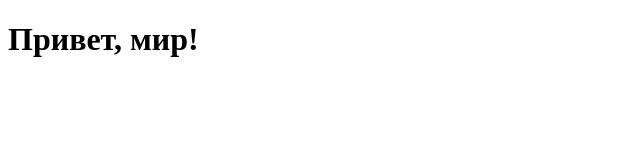
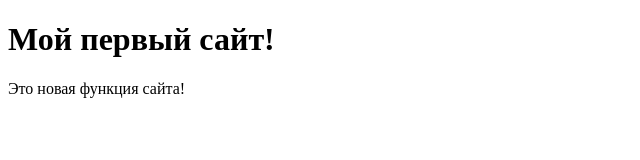
Before and after one commit to remi2280/git-kt1-website, a plain HTML site: page index.html in a window 1280 px wide. Shown: the whole page, without its empty margins (0-640 px from the left). Drawn offline with Linux system fonts and the light colour scheme.

Commit message:
Добавлена новая функция сайта

```diff
--- a/index.html
+++ b/index.html
@@ -5,6 +5,7 @@
     <title>Мой первый проект на Git</title>
 </head>
 <body>
-    <h1>Привет, мир!</h1>
+    <h1>Мой первый сайт!</h1>
+    <p>Это новая функция сайта!</p>
 </body>
 </html>
```
